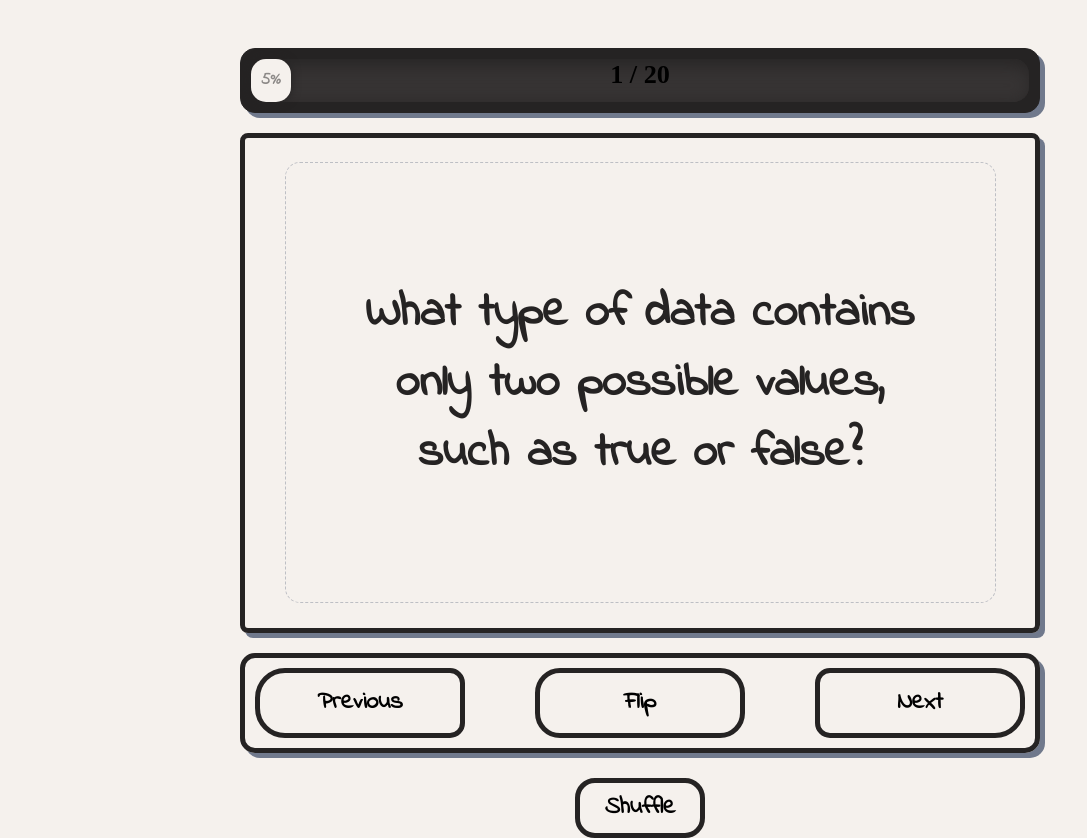
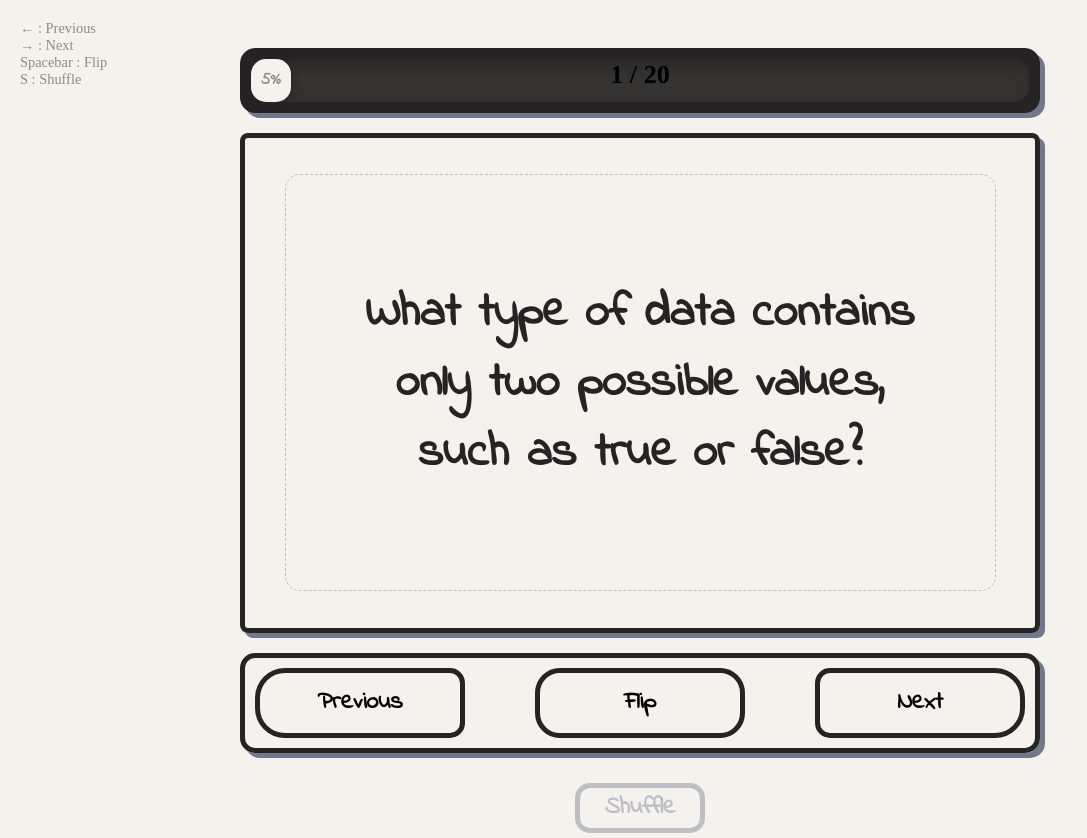
Before and after one commit to jFiesta11/Roadmap.sh-Frontend-Project-8---Flash-Cards-, a React (Vite) app: page / in a window 1280 px wide. Shown: the whole page, without its empty margins (0-1087 px from the left). Built offline with nearby package versions, Linux system fonts and the light colour scheme; a web font is replaced by a local one.

Commit message:
Flash Cards React App 1.0.0

```diff
--- a/src/components/Parent.jsx
+++ b/src/components/Parent.jsx
@@ -5,7 +5,7 @@ import Button from "./Button";
 import Statusbar from "./Statusbar";
 import Card from "./Card";
 // hook
-import { useState } from 'react';
+import { useState, useEffect} from 'react';
 
 function shuffleArray(array) {
     const arr = [...array];
@@ -17,10 +17,10 @@ function shuffleArray(array) {
     }
   return arr;
 }
-
 const flashcards = card.questions
 
 function Parent(){
+
     const [index, setIndex] = useState(0);
 
     const [flipCard, setFlipCard] = useState(true)
@@ -44,6 +44,21 @@ function Parent(){
                         setIndex(0)
     }
 
+    useEffect(() => {
+        const handleKeyDown = (e) => {
+            if (e.key === "ArrowRight") next();
+            if (e.key === "ArrowLeft") previous();
+            if (e.key === " "){
+                e.preventDefault()
+                flip()
+            }
+            if(e.key === 's') shuffle()
+        };
+
+        window.addEventListener("keydown", handleKeyDown);
+        return () => window.removeEventListener("keydown", handleKeyDown);
+    }, []);
+
 
 return (
     <>
--- a/src/styles/App.css
+++ b/src/styles/App.css
@@ -4,6 +4,7 @@ body{
     height: 100vh;
 }
 .content-container{
+    position: relative;
     display: flex;
     justify-content: center;
     align-items: center;
@@ -11,6 +12,20 @@ body{
     padding: 20px;
     height: 100vh;
     gap: 20px;
+
+    &::after{
+        height: fit-content;
+        width: fit-content;
+        position: absolute;
+        content: "← : Previous\A→ : Next\ASpacebar : Flip\AS : Shuffle";
+        white-space: pre;
+        inset: 0;
+        font-family: var(--text-font);
+        margin: 20px;
+        color: var(--dark-color);
+        opacity: .5;
+        font-size: .9rem;
+    }
 }
 /* CONTENT */
 .card-item-count{
@@ -98,7 +113,7 @@ body{
     align-items: center;
     color: var(--dark-color);
     display: flex;
-    height: 90%;
+    height: 85%;
     width: 90%;
     border: .1px dashed var(--mute-border-color);
     border-radius: 15px;
@@ -143,13 +158,16 @@ body{
     &:nth-child(1){border-radius: 30px 15px 15px 30px;}
     &:nth-child(2){border-radius: 25px}
     &:nth-child(3){border-radius: 15px 30px 30px 15px;}
-    &:nth-child(4){ position: absolute; transform: translate(-50%, -50%); left: 50%; top: 150px; height: 0px; width: 0px; padding: 25px 60px; border-radius: 20px;}
+    &:nth-child(4){ position: absolute; transform: translate(-50%, -50%); left: 50%; top: 150px; height: 0px; width: 0px; padding: 20px 60px; border-radius: 15px; color: var(--mute-border-color); border-color: var(--mute-border-color); }
 
     p{
         font-size: 1.5rem;
         font-weight: 1000;
         text-align: center;
     }
+    &:hover{
+        box-shadow: 5px 5px var(--mute-border-color);
+    }
     &:active{
         background-color: var(--button-active);
         transition: .1s ease-in-out;
```
